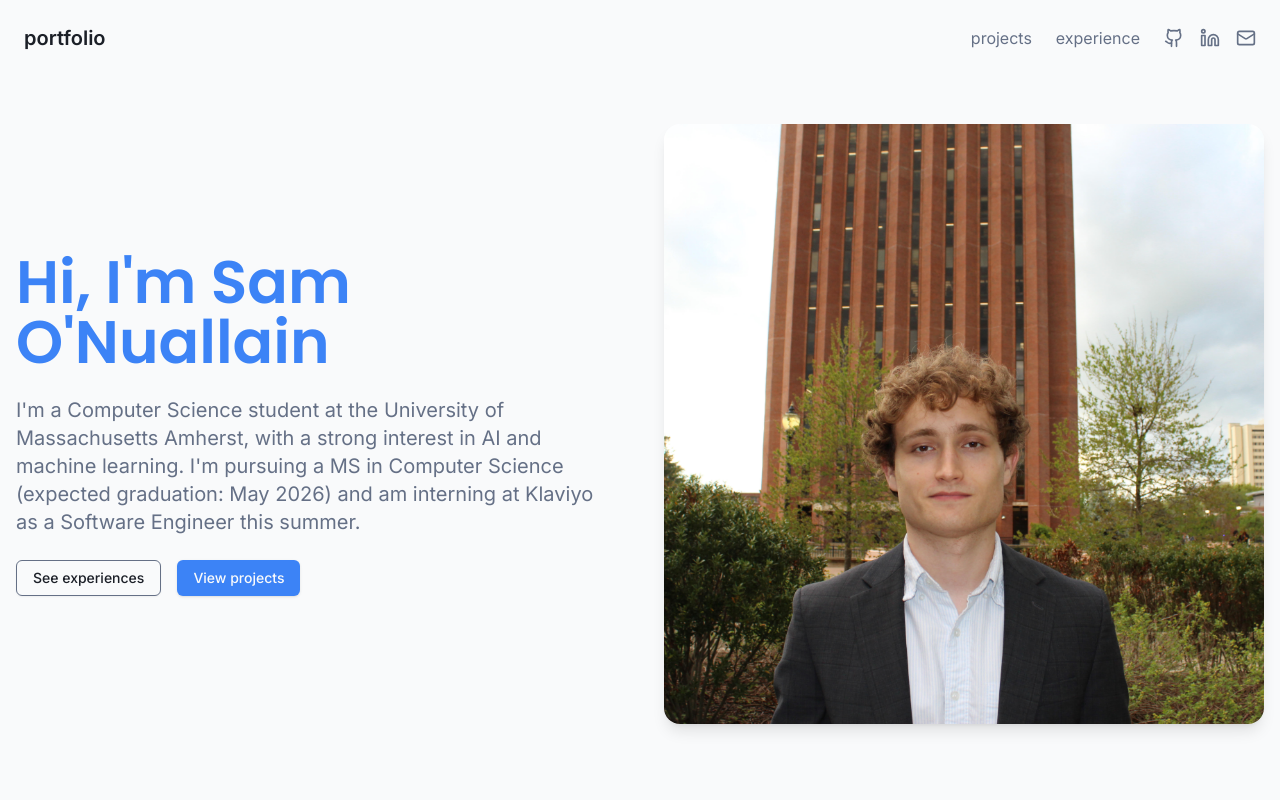
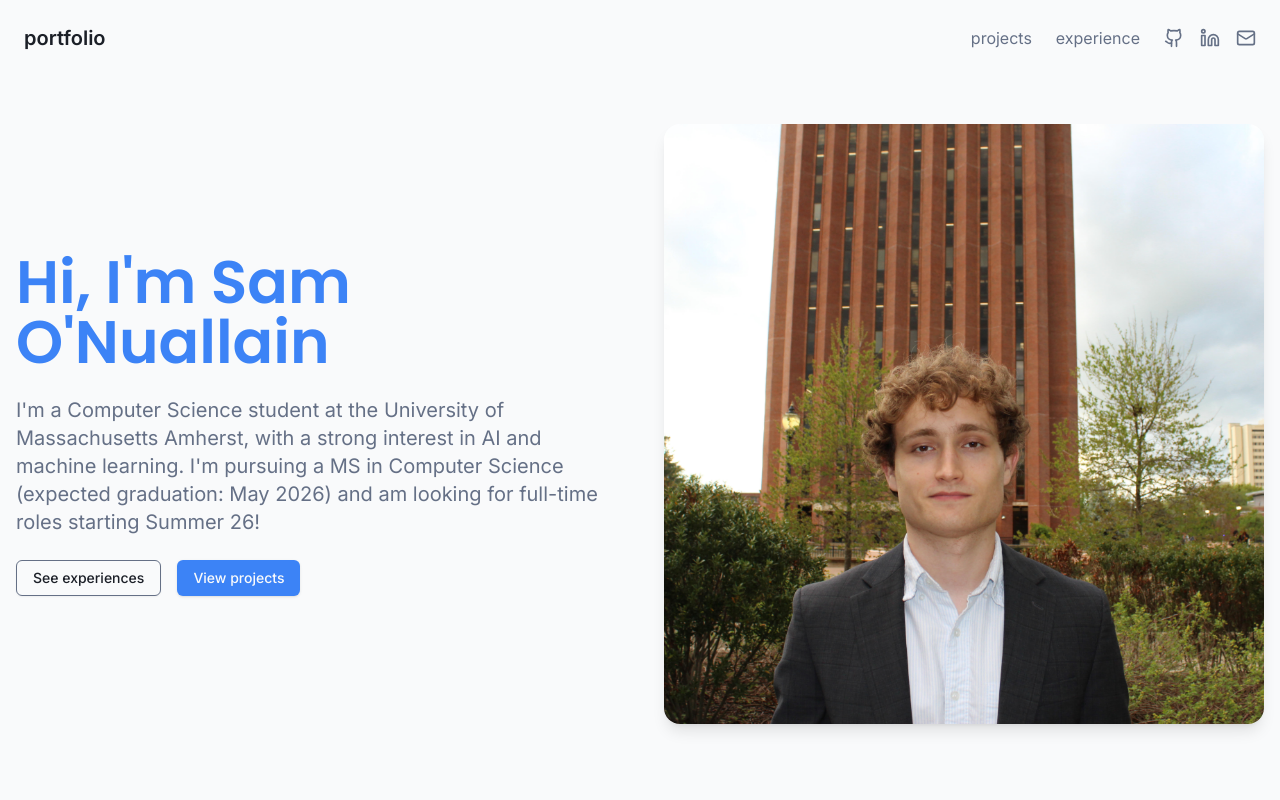
Before and after one commit to samonuall/personal_website, a Next.js app: page / in a window 1280 px wide. Shown: the top 800 px of the page. Built offline with nearby package versions, Linux system fonts and the light colour scheme.

Commit message:
change intro

```diff
--- a/app/page.tsx
+++ b/app/page.tsx
@@ -24,7 +24,7 @@ export default function Home() {
               <p className="text-xl text-muted-foreground">
                 I&apos;m a Computer Science student at the University of Massachusetts Amherst,
                 with a strong interest in AI and machine learning. I&apos;m pursuing a MS in Computer Science
-                (expected graduation: May 2026) and am interning at Klaviyo as a Software Engineer this summer.
+                (expected graduation: May 2026) and am looking for full-time roles starting Summer 26!
               </p>
               <div className="flex gap-4">
                 <Button asChild variant="outline">
```
